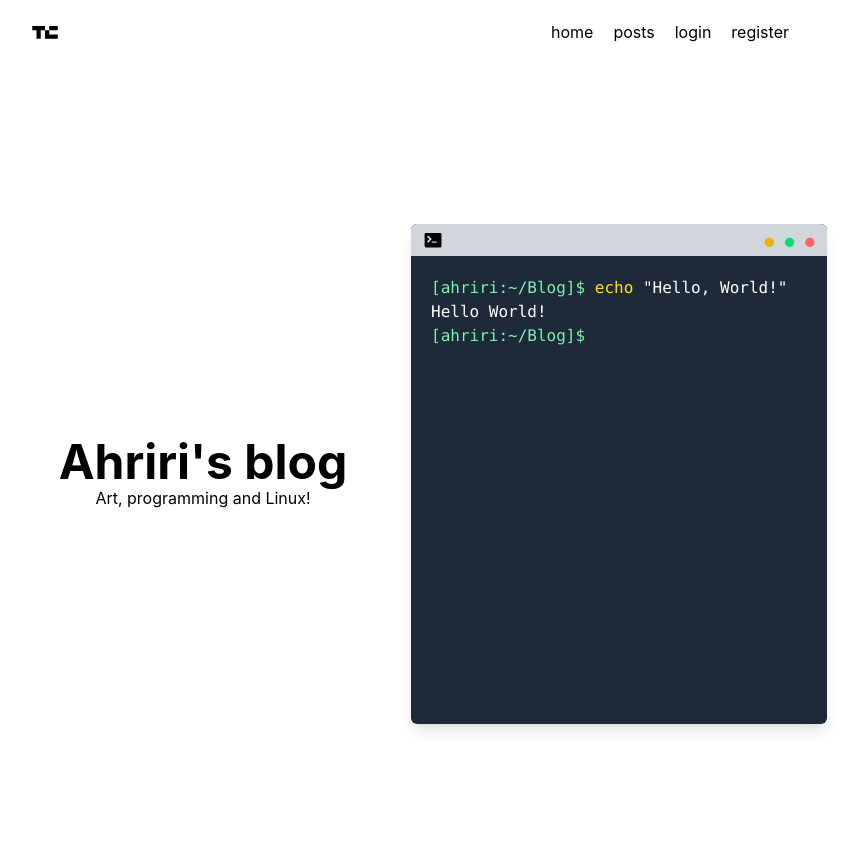
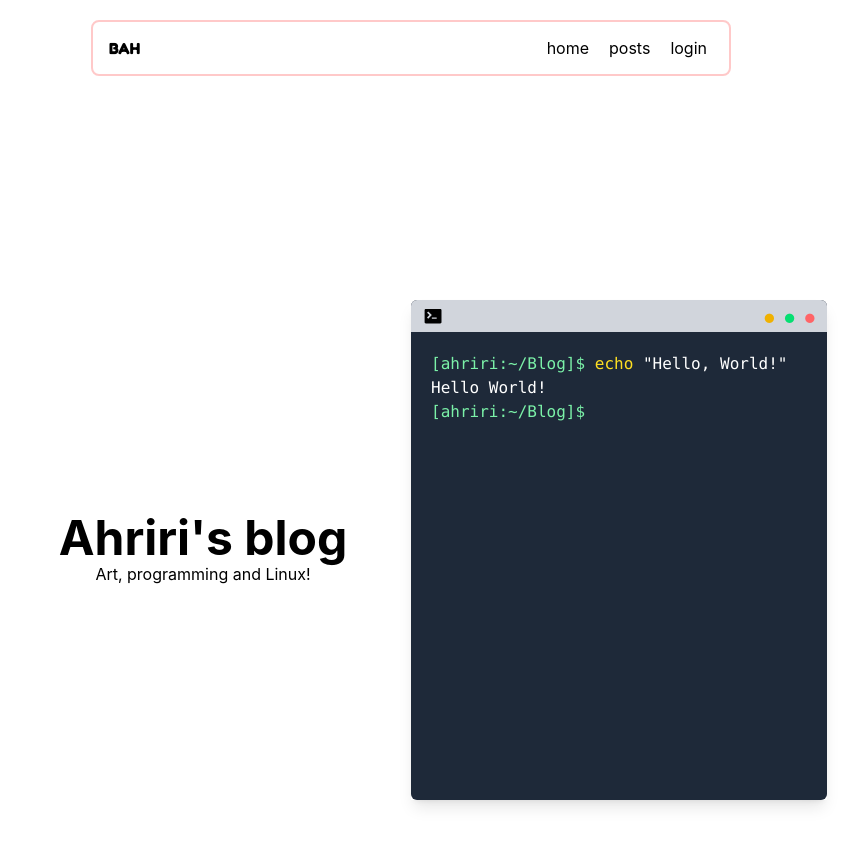
Before and after one commit to fabioTB-tech/blog-app, a React (Vite) app in the folder client/: page / in a window 1280 px wide. Shown: the top 846 px of the page, without its empty margins (229-1087 px from the left). Built offline with nearby package versions, Linux system fonts and the light colour scheme.

Commit message:
Update Nav bar

```diff
--- a/client/src/components/Nav.jsx
+++ b/client/src/components/Nav.jsx
@@ -21,9 +21,9 @@ function Nav({ isAuthenticated, setIsAuthenticated, setMessage }) {
   };
 
   return (
-    <nav className="bg-white p-3 px-64 h-16 w-full absolute top-0 flex justify-between items-center">
-      <div>
-        <DiTechcrunch className="text-4xl" />
+    <nav className="bg-white border-red-200 border-2 rounded-lg p-4 h-14 m-auto mt-5 w-2/4 flex justify-between items-center">
+      <div onClick={() => navigate("/")}>
+        <p className="font-fredoka font-bold cursor-alias">BAH</p>
       </div>
       <div className="h-11 flex justify-end items-center gap-2">
         <Link to={"/"} className="p-1.5">
@@ -47,9 +47,6 @@ function Nav({ isAuthenticated, setIsAuthenticated, setMessage }) {
             <Link to={"/login"} className="p-1.5">
               login
             </Link>
-            <Link to={"/register"} className="p-1.5">
-              register
-            </Link>
           </>
         )}
       </div>
```
